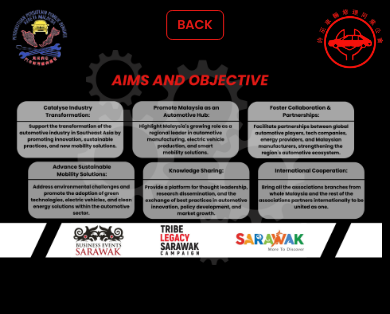
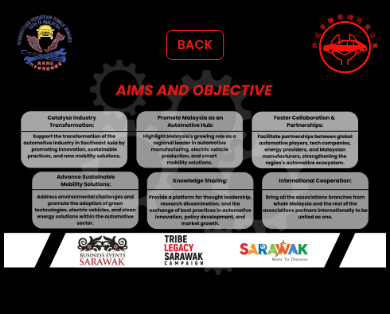
Before and after one commit to IABCE2026/IABCE, a plain HTML site: page en/aims-objectives.html in a window 390 px wide. Drawn offline with Linux system fonts and the light colour scheme.

Commit message:
Update aims-objectives.html

```diff
--- a/en/aims-objectives.html
+++ b/en/aims-objectives.html
@@ -10,7 +10,7 @@
             margin: 0;
             background-color: #000;
             font-family: 'Poppins', sans-serif;
-            overflow-x: hidden;
+            overflow-x: hidden; /* Prevents horizontal scroll */
         }
 
         /* --- DESKTOP-SPECIFIC STYLES (Your original, kept as is for desktop) --- */
@@ -34,7 +34,7 @@
         }
 
         .image-wrapper {
-            position: relative;
+            position: relative; /* Keep this for back-link positioning */
             width: 100%;
             height: 100vh; /* Original desktop height */
             overflow: hidden;
@@ -60,7 +60,7 @@
             border-radius: 6px;
             font-size: 1rem;
             transition: all 0.3s ease;
-            z-index: 10; /* Ensure it's above the image */
+            z-index: 10;
         }
 
         .back-link:hover {
@@ -70,79 +70,73 @@
 
         /* --- MOBILE-SPECIFIC STYLES (Apply ONLY when screen is small) --- */
 
-        /* Media query for screens up to 768px wide (common for tablets in portrait, larger phones) */
+        /* Media query for screens up to 768px wide */
         @media (max-width: 768px) {
-            .top-left,
+            .top-left {
+                width: 100px; /* Make corner images smaller */
+                top: 15px; /* Slightly lower from top */
+                left: 15px; /* Some padding from left */
+                right: auto; /* Ensure it stays left */
+            }
+
             .top-right {
                 width: 100px; /* Make corner images smaller */
-                top: 10px;
+                top: 15px; /* Slightly lower from top */
+                right: 15px; /* Some padding from right */
+                left: auto; /* Ensure it stays right */
             }
 
-            .top-left { /* Specific rule for top-left on mobile */
-                left: 10px;
-                right: auto; /* Ensure it doesn't try to occupy right space */
+            .back-link {
+                top: 40px; /* Adjust vertical position for mobile to be between logos */
+                left: 50%; /* Center horizontally */
+                transform: translateX(-50%); /* Center horizontally */
+                padding: 6px 15px;
+                font-size: 0.9rem;
             }
 
-            .top-right { /* Specific rule for top-right on mobile */
-                right: 10px;
-                left: auto; /* Ensure it doesn't try to occupy left space */
-            }
-
-
             .image-wrapper {
-                height: auto;
-                padding-top: 50px;
+                height: auto; /* Allow height to adjust for mobile */
+                /* Adjust padding to control overall height and spacing */
+                padding-top: 80px; /* Adjust this to push image down below the header elements */
                 padding-bottom: 20px;
             }
 
             .image-wrapper img {
-                width: 95%;
-                height: auto;
-                object-fit: contain;
-                margin-top: 20px;
-                margin-bottom: 20px;
-            }
-
-            .back-link {
-                top: 20px;
-                left: 50%;
-                transform: translateX(-50%);
-                padding: 6px 15px;
-                font-size: 0.9rem;
+                width: 95%; /* Make the main image slightly smaller than full width */
+                height: auto; /* Maintain aspect ratio */
+                object-fit: contain; /* Ensure the entire image is visible, no cropping */
+                display: block; /* Ensure it behaves correctly */
+                margin: 0 auto; /* Center image horizontally */
             }
         }
 
         /* Media query for screens up to 480px wide (common for most mobile phones in portrait) */
         @media (max-width: 480px) {
-            .top-left,
-            .top-right {
-                width: 70px;
-                top: 5px;
+            .top-left {
+                width: 70px; /* Even smaller */
+                top: 10px;
+                left: 10px;
             }
 
-            .top-left { /* Specific rule for top-left on very small mobile */
-                left: 5px;
+            .top-right {
+                width: 70px; /* Even smaller */
+                top: 10px;
+                right: 10px;
             }
 
-            .top-right { /* Specific rule for top-right on very small mobile */
-                right: 5px;
+            .back-link {
+                top: 30px; /* Adjust vertical position */
+                padding: 5px 10px;
+                font-size: 0.8rem;
             }
 
             .image-wrapper {
-                padding-top: 40px;
+                padding-top: 60px; /* Adjust this to push image down */
                 padding-bottom: 10px;
             }
 
             .image-wrapper img {
-                width: 98%;
-                margin-top: 10px;
-                margin-bottom: 10px;
-            }
-
-            .back-link {
-                top: 10px;
-                padding: 5px 10px;
-                font-size: 0.8rem;
+                width: 98%; /* Almost full width for the main image */
             }
         }
 
```
